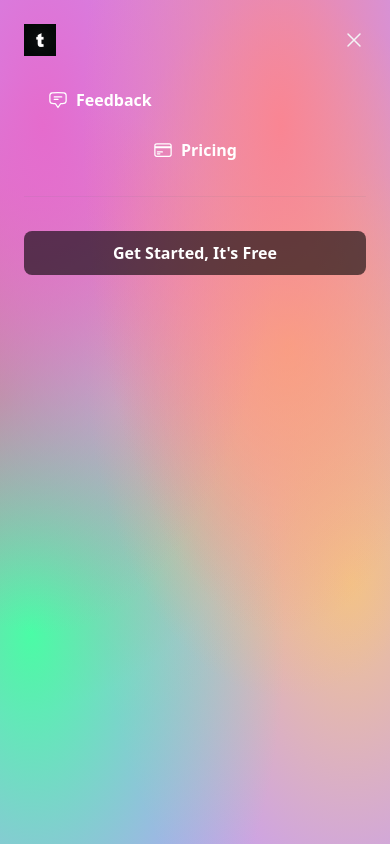
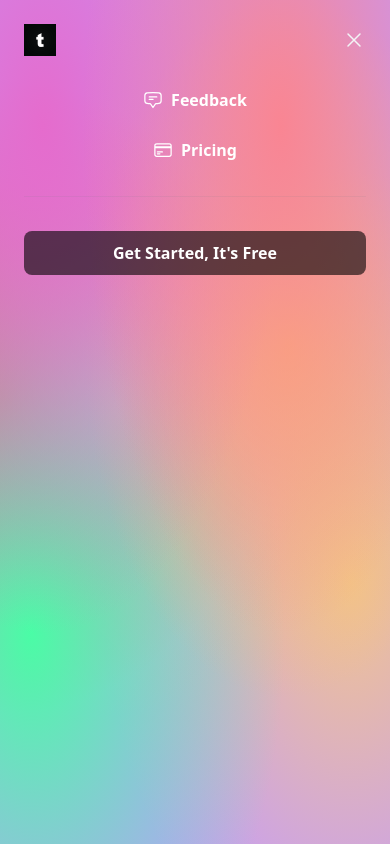
Before and after one commit to ramezj/astralics, a Next.js app in the folder client/: page / in a window 390 px wide. Both pictures are taken after a click on the button "Open main menu". Built offline with nearby package versions, Linux system fonts and the light colour scheme; no server answers.

Commit message:
feedback button fix on mobile navbar

```diff
--- a/client/components/navbar/Feedback.js
+++ b/client/components/navbar/Feedback.js
@@ -16,10 +16,10 @@ export default function Feedback() {
   }
     return (
         <>
-        <button onClick={openModal} className="text-base font-bold leading-6 text-white flex justify-center items-center gap-2 hover:bg-white hover:text-black px-6 py-2 rounded-md duration-500 outline-none">
+        <a onClick={openModal} className="cursor-pointer text-base font-bold leading-6 text-white flex justify-center items-center gap-2 hover:bg-white hover:text-black px-6 py-2 rounded-md duration-500 outline-none">
         <ChatBubbleBottomCenterTextIcon width='20' className='flex'/>
             Feedback
-          </button>
+        </a>
       <Transition appear show={isOpen} as={Fragment}>
         <Dialog as="div" className="relative z-10" onClose={closeModal}>
           <Transition.Child
```
